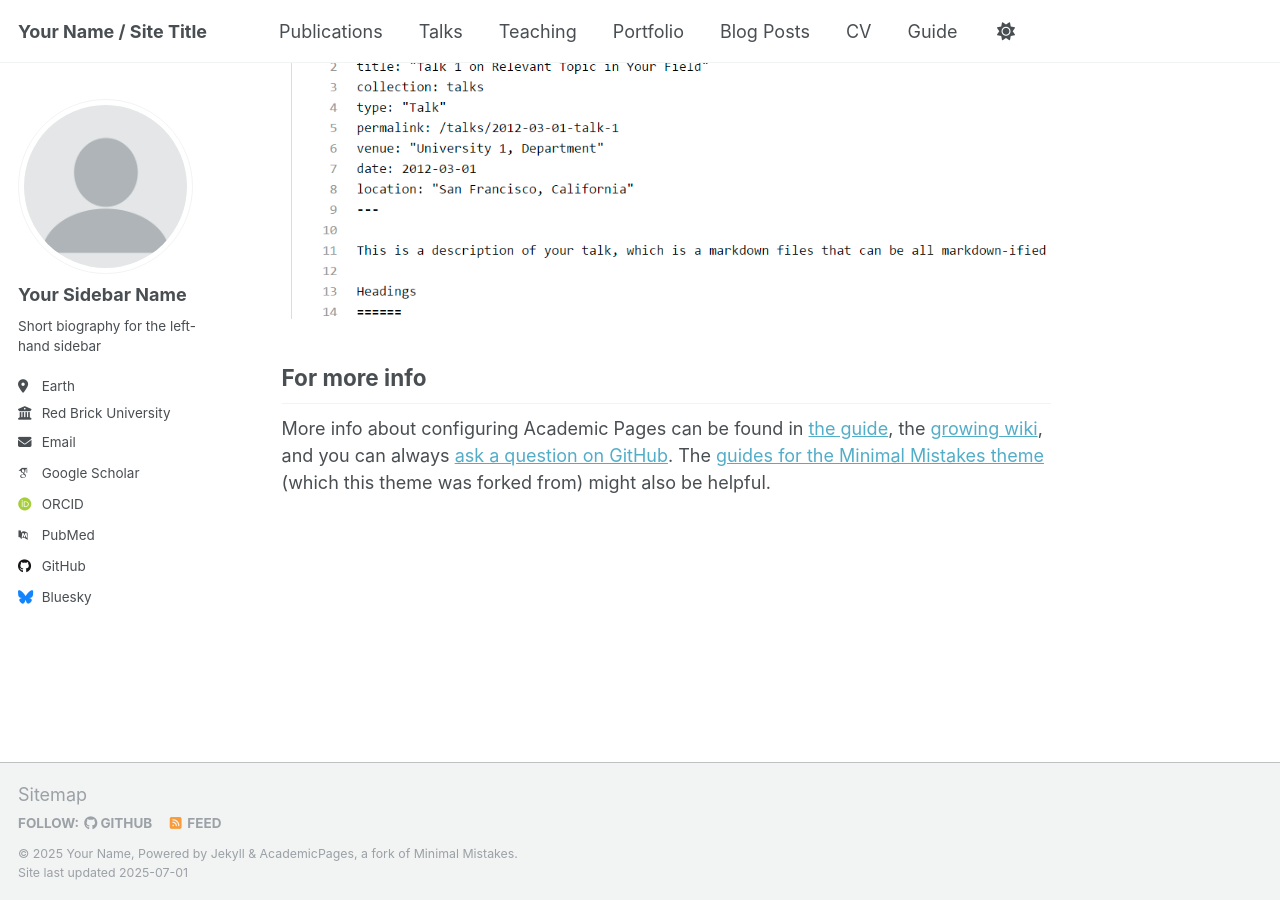
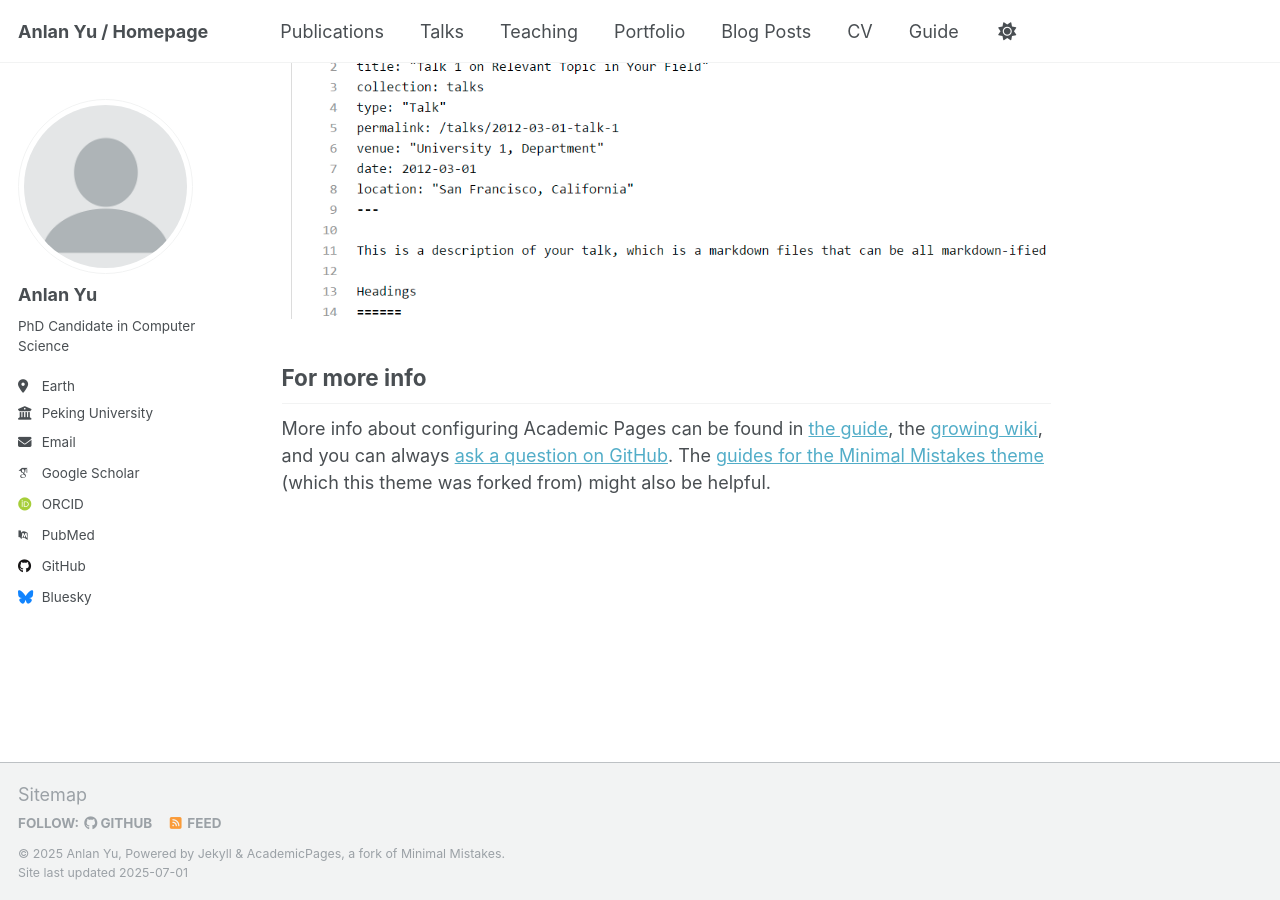
Before and after one commit to Yu-Anlan/yu-anlan.github.io, a Jekyll site: the page built from _pages/about.md, in a window 1280 px wide and 900 px high, scrolled down 2880 px. Built offline with Jekyll 4.4.1, drawn with Linux system fonts in a browser that asks for light colours; some web fonts are replaced; a script that is not in the unit is left out.

Commit message:
update homepage

```diff
--- a/_config.yml
+++ b/_config.yml
@@ -9,13 +9,13 @@
 # Basic Site Settings
 locale                   : "en-US"
 site_theme               : "default"
-title                    : "Your Name / Site Title"
-title_separator          : "-"
-name                     : &name "Your Name"
-description              : &description "personal description"
-url                      : https://academicpages.github.io # the base hostname & protocol for your site e.g. "https://[your GitHub username].github.io" or if you already have some other page hosted on Github then use "https://[your GitHub username].github.io/[Your Repo Name]"
+title                    : "Anlan Yu / Homepage"
+title_separator          : "'s"
+name                     : &name "Anlan Yu"
+description              : &description "PhD Candidate @ PKU"
+url                      : https://yu-anlan.github.io
 baseurl                  : "" # the subpath of your site, e.g. "/blog"
-repository               : "academicpages/academicpages.github.io"
+repository               : "Yu-Anlan/yu-anlan.github.io"
 
 # Site Author - The following control what appear as part of the author content on the side bar.
 #               If a field is blank the icon and link will not appear, otherwise it will be shown.
@@ -23,13 +23,13 @@ repository               : "academicpages/academicpages.github.io"
 author:
   # Biographic information
   avatar           : "profile.png"
-  name             : "Your Sidebar Name"
+  name             : "Anlan Yu"
   pronouns         : # example: "she/her"
-  bio              : "Short biography for the left-hand sidebar"
+  bio              : "PhD Candidate in Computer Science"
   location         : "Earth"
-  employer         : "Red Brick University"
+  employer         : "Peking University"
   uri              : # URL
-  email            : "none@example.org"
+  email            : "yal6040@pku.edu.cn"
 
   # Academic websites
   academia         : # URL
```
